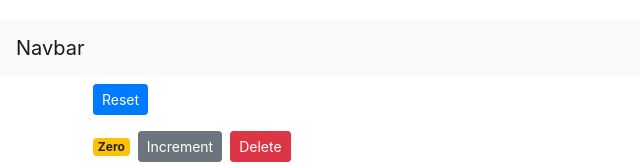
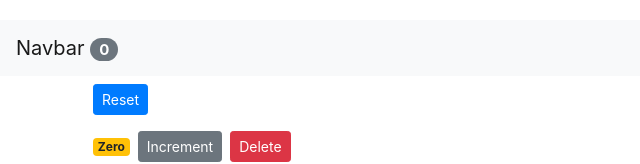
Before and after one commit to cameronRomo/react-counter, a React (Create React App) app: page / in a window 1280 px wide. Shown: the top 164 px of the page, without its empty margins (0-640 px from the left). Built offline with nearby package versions, Linux system fonts and the light colour scheme.

Commit message:
Display number of counters with values greater than 0

```diff
--- a/src/App.js
+++ b/src/App.js
@@ -47,7 +47,9 @@
   render() {
     return (
       <>
-        <Navbar />
+        <Navbar
+          totalCounters={this.state.counters.filter((c) => c.value > 0).length}
+        />
         <main className="container">
           <Counters
             counters={this.state.counters}
--- a/src/components/Navbar.jsx
+++ b/src/components/Navbar.jsx
@@ -5,7 +5,10 @@
     return (
       <nav className="navbar navbar-light bg-light">
         <a className="navbar-brand" href="#">
-          Navbar
+          Navbar{" "}
+          <span className="badge badge-pill badge-secondary">
+            {this.props.totalCounters}
+          </span>
         </a>
       </nav>
     );
```
